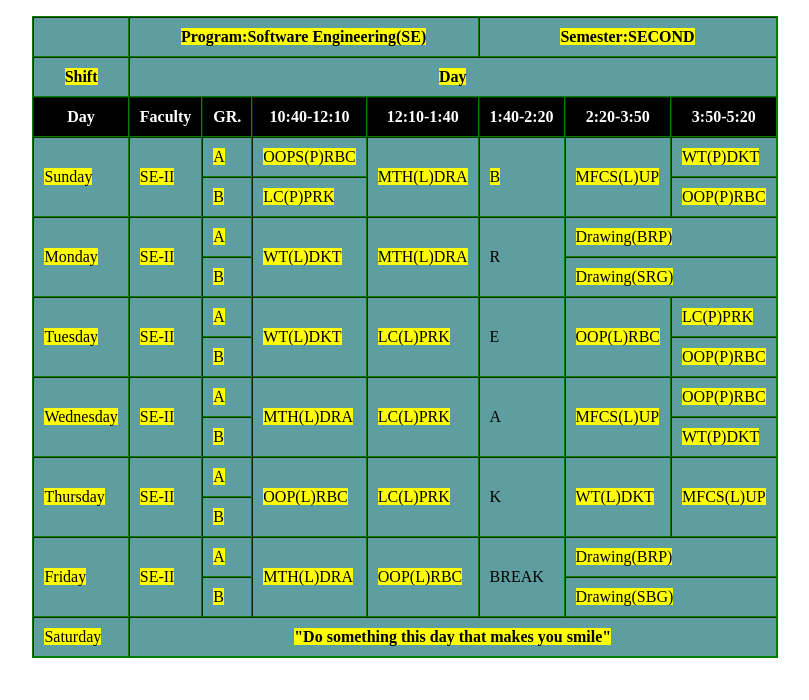
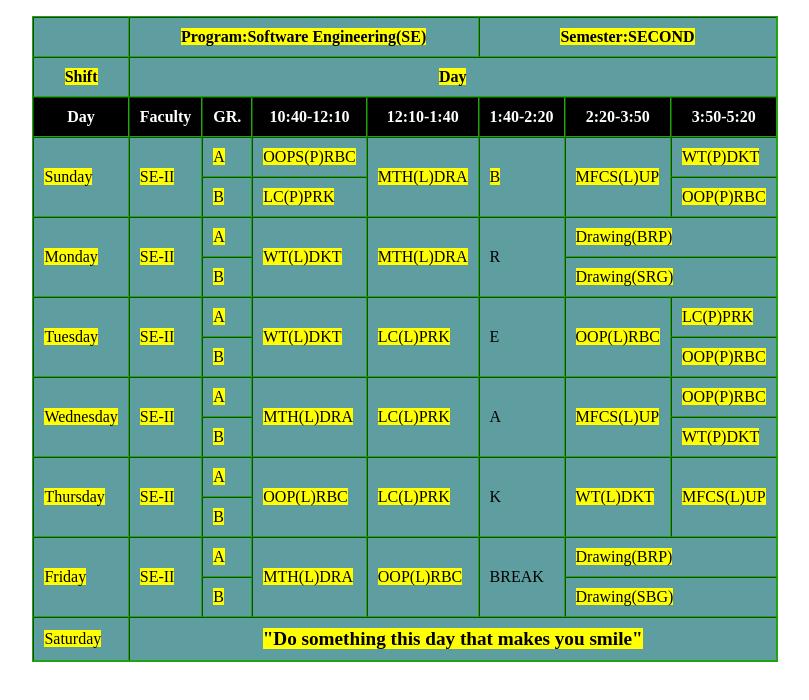
Before and after one commit to iamisha/BESE-II-Day-Routine, a plain HTML site: page s-code/index.html in a window 1280 px wide. Shown: the part 92-792 px from the top of the page, without its empty margins (235-1044 px from the left). Drawn offline with Linux system fonts and the light colour scheme.

Commit message:
img changed

```diff
--- a/s-code/index.html
+++ b/s-code/index.html
@@ -6,7 +6,7 @@
     <title>NEPAL COLLEGE OF INFORMATION TECHNOLOGY</title>
     <style>
         table {
-            border: 1px solid green;
+            border: 1px solid rgb(35, 163, 18);
             background-color: cadetblue;
         }
 
@@ -127,7 +127,7 @@
         </tr>
         <tr>
             <td rowspan=2><mark>Saturday</mark></td>
-            <td colspan=7 align="center"><mark><b>"Do something this day that makes you smile"</b></mark></td>
+            <td colspan=7 align="center" style="font-size:larger;"><mark><b>"Do something this day that makes you smile"</b></mark></td>
         </tr>
 
     </table>
```
Also changed, not shown: Routine-SE.gif (deleted), img_of_rountine.png (added).
